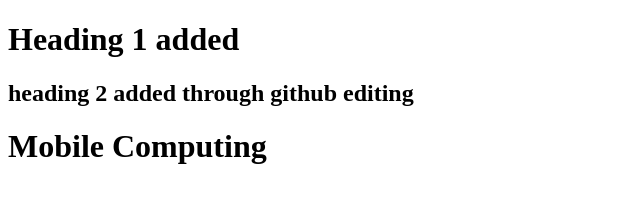
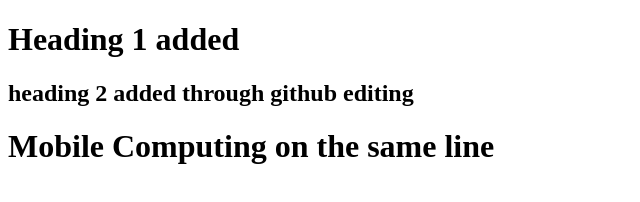
Before and after one commit to AfaqShuaib09/Mobile_Computing-Lec-2, a plain HTML site: page index.html in a window 1280 px wide. Shown: the whole page, without its empty margins (0-640 px from the left). Drawn offline with Linux system fonts and the light colour scheme.

Commit message:
MC heading modified

```diff
--- a/index.html
+++ b/index.html
@@ -10,6 +10,6 @@
 <body>
     <h1> Heading 1 added </h1>
     <h2> heading 2 added through github editing</h2>
-    <h1> Mobile Computing</h1>
+    <h1> Mobile Computing on the same line</h1>
 </body>
 </html>
```
